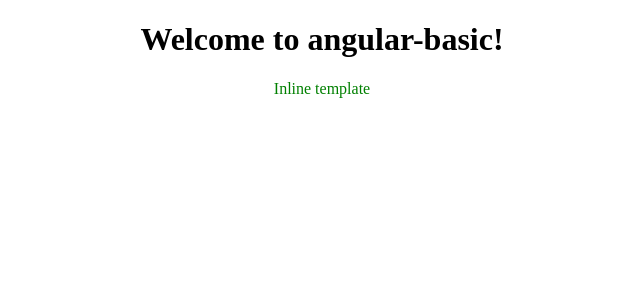
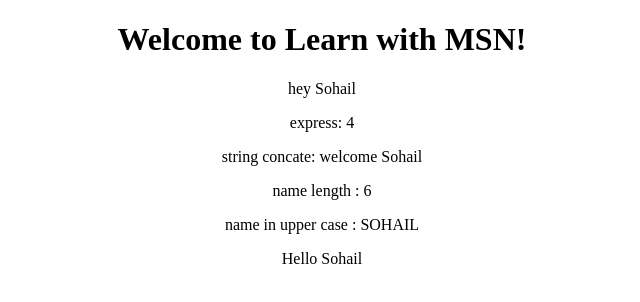
Before and after one commit to MuhammadSohailNazar/angular-basic, an Angular app in the folder angular-basic/: page / in a window 1280 px wide. Shown: the top 302 px of the page, without its empty margins (318-958 px from the left). Built offline with nearby package versions, Linux system fonts and the light colour scheme.

Commit message:
2. angular interpolation

```diff
--- a/angular-basic/src/app/app.component.html
+++ b/angular-basic/src/app/app.component.html
@@ -3,7 +3,8 @@
   <h1>
     Welcome to {{ title }}!
   </h1>
-  <div app-test></div>
+  <!-- <div app-test></div> -->
+  <app-interpolation></app-interpolation>
 
 </div>
 
--- a/angular-basic/src/app/app.component.ts
+++ b/angular-basic/src/app/app.component.ts
@@ -6,5 +6,5 @@ import { Component } from '@angular/core';
   styleUrls: ['./app.component.css']
 })
 export class AppComponent {
-  title = 'angular-basic';
+  title = 'Learn with MSN';
 }
--- a/angular-basic/src/app/app.module.ts
+++ b/angular-basic/src/app/app.module.ts
@@ -4,11 +4,13 @@ import { NgModule } from '@angular/core';
 import { AppRoutingModule } from './app-routing.module';
 import { AppComponent } from './app.component';
 import { TestComponent } from './test/test.component';
+import { InterpolationComponent } from './interpolation/interpolation.component';
 
 @NgModule({
   declarations: [
     AppComponent,
-    TestComponent
+    TestComponent,
+    InterpolationComponent
   ],
   imports: [
     BrowserModule,
--- /dev/null
+++ b/angular-basic/src/app/interpolation/interpolation.component.html
@@ -0,0 +1,6 @@
+<p>hey {{name}}</p>
+<p>express: {{2+2}}</p>
+<p>string concate: {{"welcome " + name}}</p>
+<p>name length : {{name.length}}</p>
+<p>name in upper case : {{name.toUpperCase()}}</p>
+<p>{{greetingUser()}}</p>
--- /dev/null
+++ b/angular-basic/src/app/interpolation/interpolation.component.ts
@@ -0,0 +1,18 @@
+import { Component, OnInit } from '@angular/core';
+
+@Component({
+  selector: 'app-interpolation',
+  templateUrl: './interpolation.component.html',
+  styleUrls: ['./interpolation.component.css']
+})
+export class InterpolationComponent implements OnInit {
+  public name = "Sohail";
+  constructor() { }
+
+  ngOnInit() {
+  }
+
+  greetingUser() {
+    return "Hello " + this.name;
+  }
+}
```
Also changed, not shown: angular-basic/src/app/interpolation/interpolation.component.css (added).
